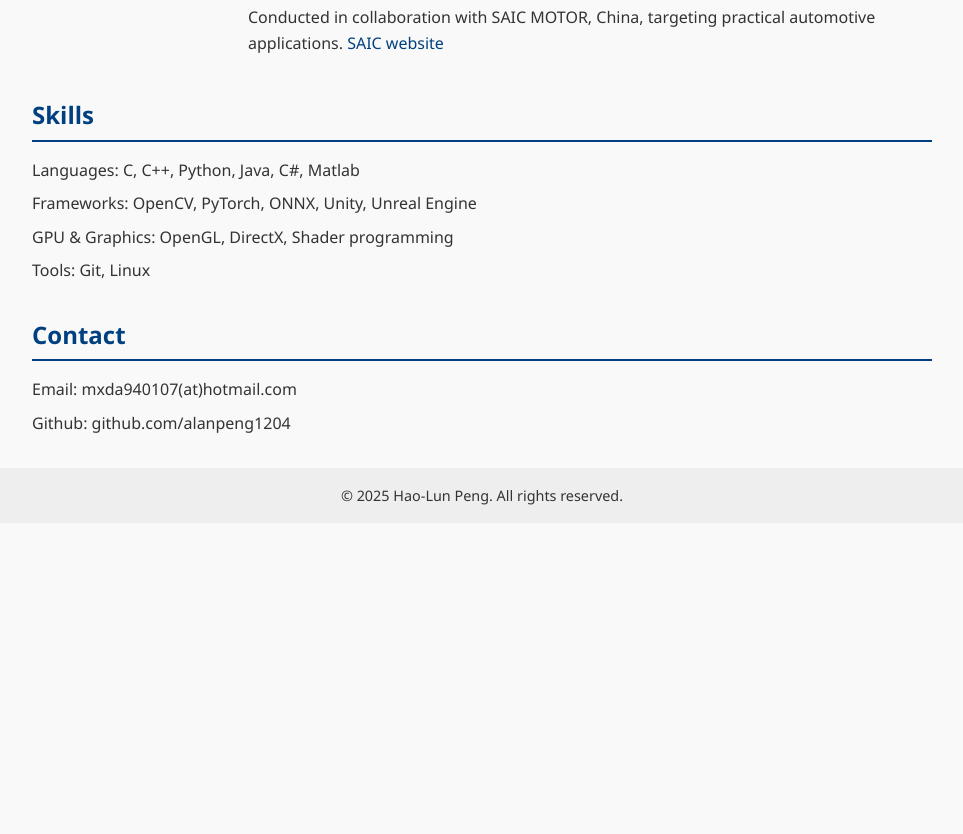
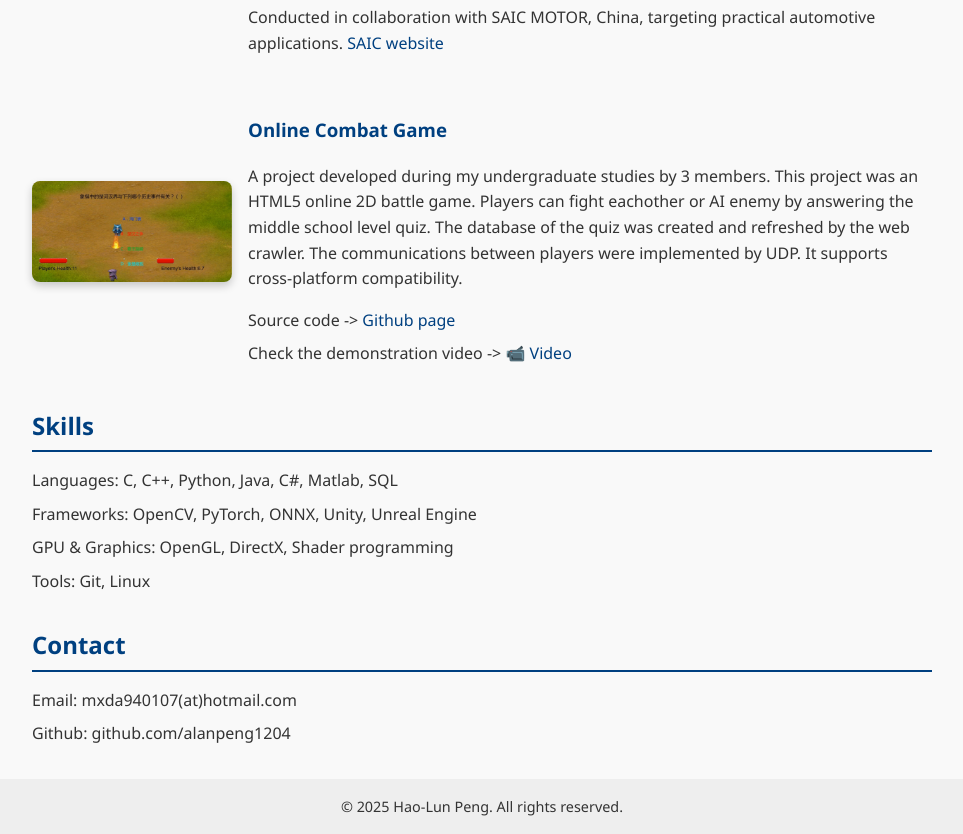
Before and after one commit to alanpeng1204/alanpeng1204.github.io, a plain HTML site: page index.html in a window 1280 px wide. Shown: the part 2511-3345 px from the top of the page, without its empty margins (158-1121 px from the left). Before the commit the page ends 3034 px from the top, so only its background shows below. Drawn offline with Linux system fonts and the light colour scheme.

Commit message:
Add a new project

```diff
--- a/index.html
+++ b/index.html
@@ -238,13 +238,45 @@
           </div>
         </div>
       </li>
+
+      <li>
+      <div style="display: flex; flex-wrap: wrap; align-items: center; gap: 1rem; margin-bottom: 2rem;">
+
+        <!-- Project Image (Left) -->
+        <a href="#" target="_blank" style="flex: 0 0 200px;">
+          <img src="game.jpg" alt="Undergraduate Project"
+               style="width: 100%; border-radius: 8px; box-shadow: 0 4px 8px rgba(0,0,0,0.2);">
+        </a>
+              <!-- Project Text (Right) -->
+        <div style="flex: 1;">
+          <h3>
+            <a href="https://github.com/alanpeng1204/2017SE-PROJ" target="_blank">
+              Online Combat Game
+            </a>
+          </h3>
+          <p>
+            A project developed during my undergraduate studies by 3 members.
+            This project was an HTML5 online 2D battle game.
+            Players can fight eachother or AI enemy by answering the middle school level quiz.
+            The database of the quiz was created and refreshed by the web crawler.
+            The communications between players were implemented by UDP.
+            It supports cross-platform compatibility.
+          </p>
+          <ul>
+            <li>Source code -> <a href="https://github.com/alanpeng1204/2017SE-PROJ" target="_blank">Github page</a></li>
+            <li>Check the demonstration video -> <a href="https://www.youtube.com/watch?v=3iMsJeJzL6A" target="_blank">📹 Video</a></li></li>
+          </ul>
+        </div>
+      </div>
+    </li>
+
     </ul>
   </section>
 
   <section id="skills">
     <h2>Skills</h2>
     <ul>
-      <li>Languages: C, C++, Python, Java, C#, Matlab</li>
+      <li>Languages: C, C++, Python, Java, C#, Matlab, SQL</li>
       <li>Frameworks: OpenCV, PyTorch, ONNX, Unity, Unreal Engine</li>
       <li>GPU & Graphics: OpenGL, DirectX, Shader programming</li>
       <li>Tools: Git, Linux</li>
```
Also changed, not shown: game.jpg (added).
